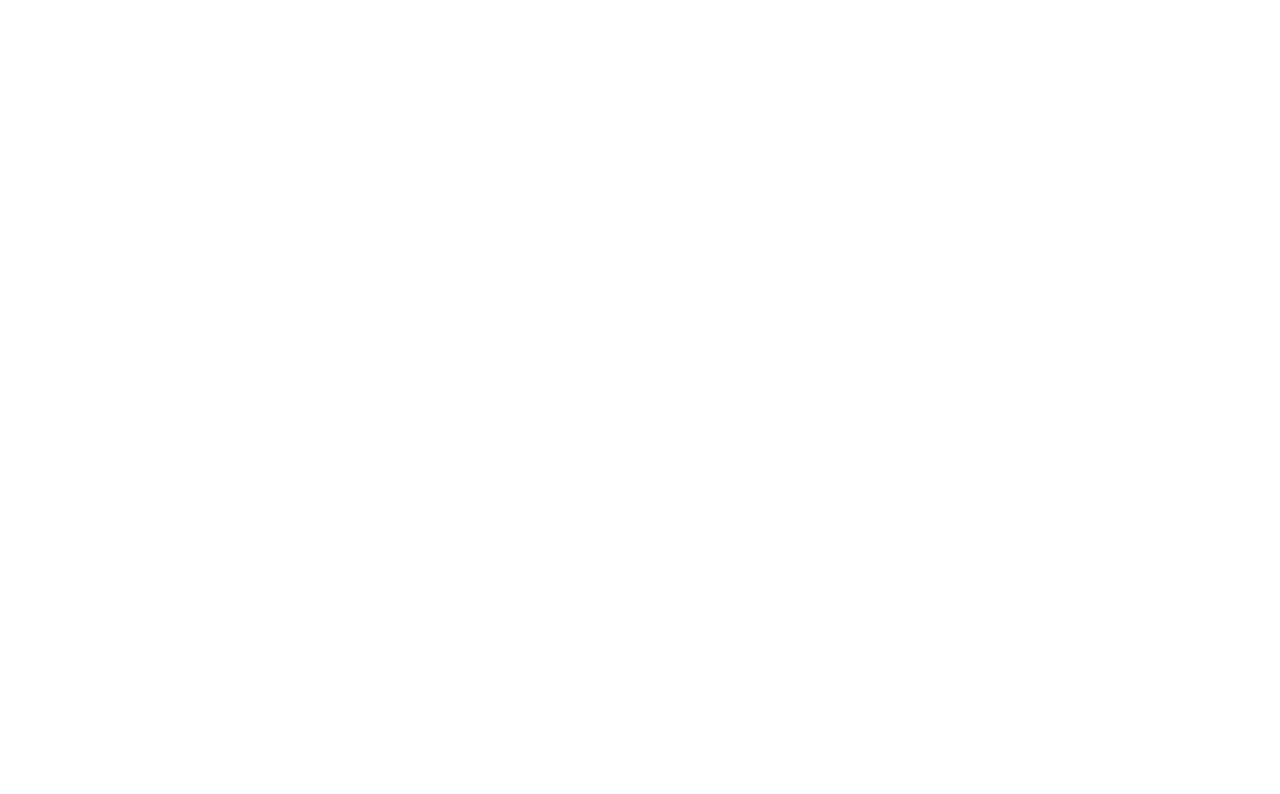
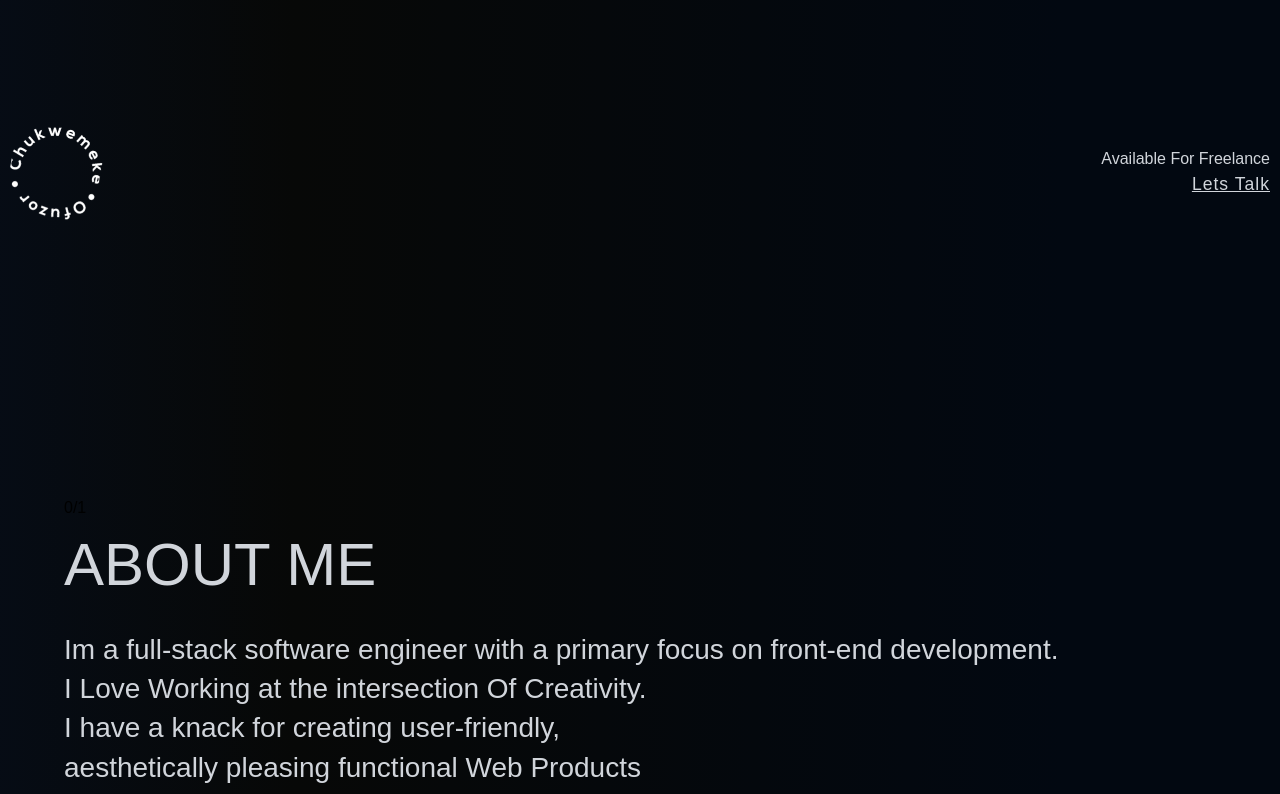
Before and after one commit to ABDLSamaD/Abdul_Samad, a React (Vite) app: page / in a window 1280 px wide. Before the commit this address had no page. Shown: the part 620-1414 px from the top of the page. Before the commit the page ends 800 px from the top, so only its background shows below. Built offline with nearby package versions, Linux system fonts and the light colour scheme.

Commit message:
Update MainComponent.jsx

```diff
--- a/src/Components/MainComponent.jsx
+++ b/src/Components/MainComponent.jsx
@@ -7,9 +7,9 @@ import Pagenotfound from "./ohtercomponent/Pagenotfound";
 const MainComponent = () => {
   return (
     <Routes>
-      <Route path="/Abdul_Samad/" element={<Home />} />
-      <Route path="/Abdul_Samad/about" element={<About />} />
-      <Route path="/Abdul_Samad/contact" element={<Contact />} />
+      <Route path="/" element={<Home />} />
+      <Route path="about" element={<About />} />
+      <Route path="contact" element={<Contact />} />
       <Route path="/*" element={<Pagenotfound />} />
     </Routes>
   );
```
